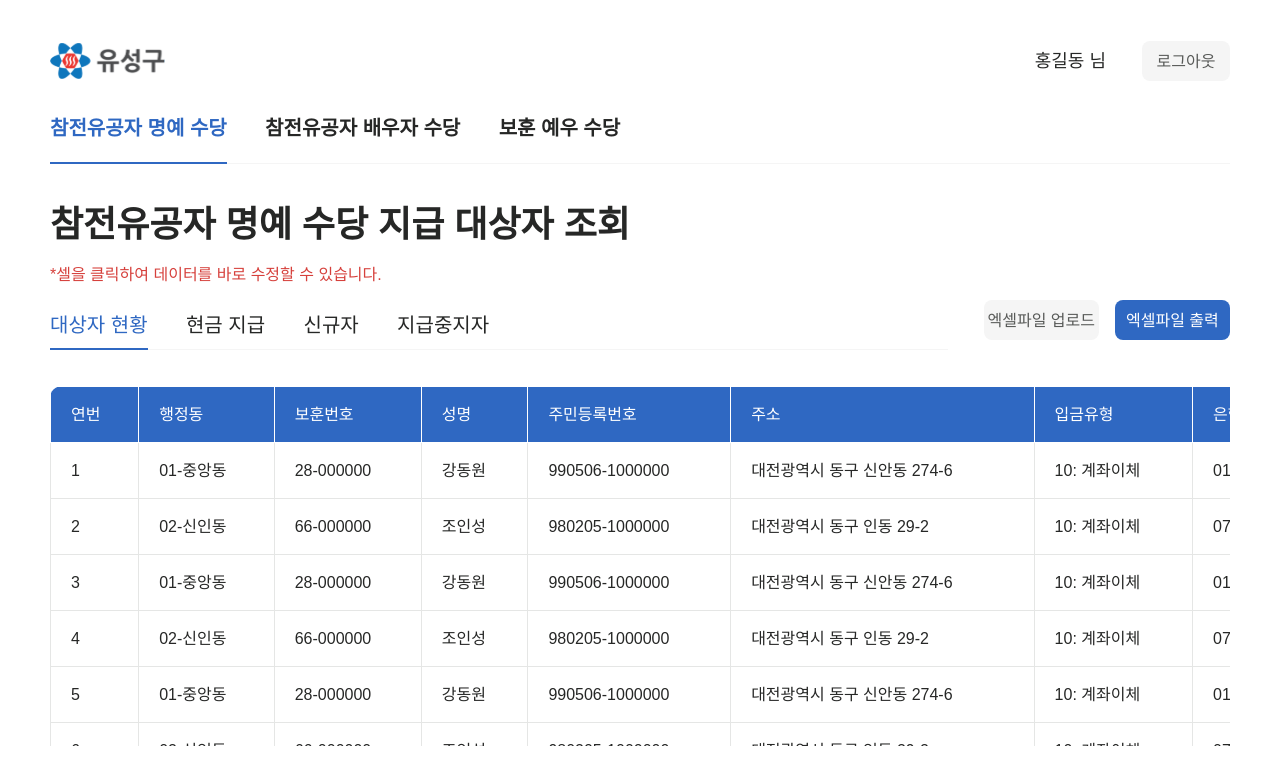
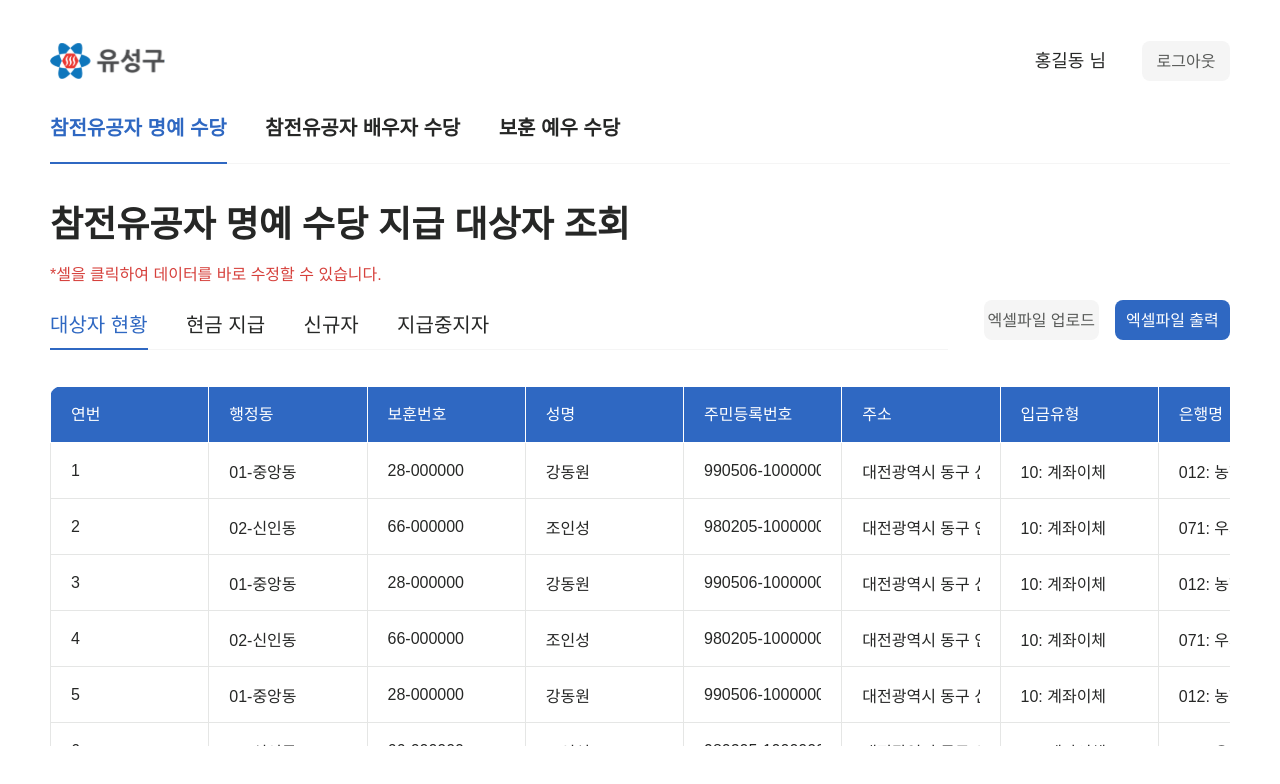
Before and after one commit to Yuseong-AllowancePayments/Yuseong_AllowancePayments_FRONT, a React (Create React App) app: page /main in a window 1280 px wide. Shown: the top 784 px of the page. Built offline with nearby package versions, Linux system fonts and the light colour scheme.

Commit message:
fix :: input으로 변경

```diff
--- a/src/components/main/ExcelBody.tsx
+++ b/src/components/main/ExcelBody.tsx
@@ -15,7 +15,11 @@ const ExcelBody = () => {
         </thead>
         <tbody>
           {Values.map((value, idx) => (
-            <ExcelValue key={idx} value={value} />
+            <tr key={idx}>
+              {value.map((value, idx) => (
+                <ExcelValue key={idx} value={value} />
+              ))}
+            </tr>
           ))}
         </tbody>
       </Container>
--- a/src/components/main/ExcelValue.tsx
+++ b/src/components/main/ExcelValue.tsx
@@ -1,24 +1,35 @@
+import { useState } from "react";
 import styled from "styled-components";
 
-const ExcelValue = ({ value }: { value: string[] }) => {
+const ExcelValue = ({ value }: { value: string }) => {
+  const [input, setInput] = useState<string>(value);
+
   return (
-    <tr>
-      {value.map((value, idx) => (
-        <Value key={idx}>{value}</Value>
-      ))}
-    </tr>
+    <Wrapper>
+      <input
+        type="text"
+        value={input}
+        onChange={(e) => setInput(e.target.value)}
+      />
+    </Wrapper>
   );
 };
 
-const Value = styled.td`
-  font-size: 16px;
-  font-weight: 500;
-  line-height: 21px;
-  color: ${({ theme }) => theme.colors.gray900};
+const Wrapper = styled.td`
   padding: 0 20px;
   border: 1px solid ${({ theme }) => theme.colors.gray200};
   height: 56px;
   background: ${({ theme }) => theme.colors.WHITE};
+
+  > input {
+    width: 100%;
+    height: 100%;
+    border: none;
+    font-size: 16px;
+    font-weight: 500;
+    line-height: 21px;
+    color: ${({ theme }) => theme.colors.gray900};
+  }
 `;
 
 export default ExcelValue;
```
